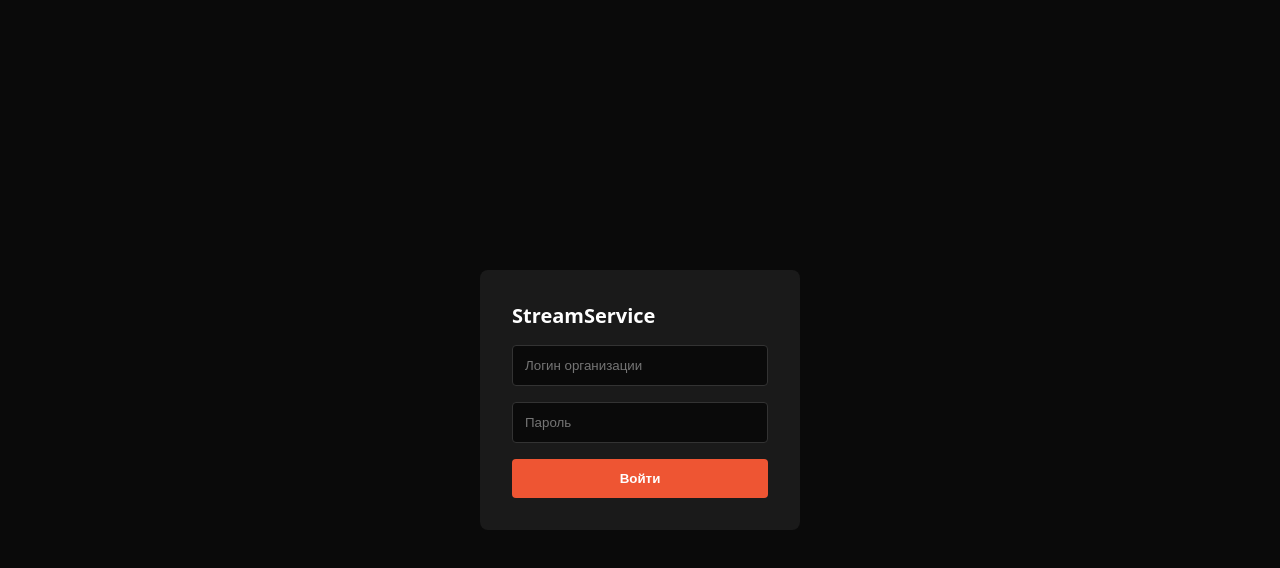
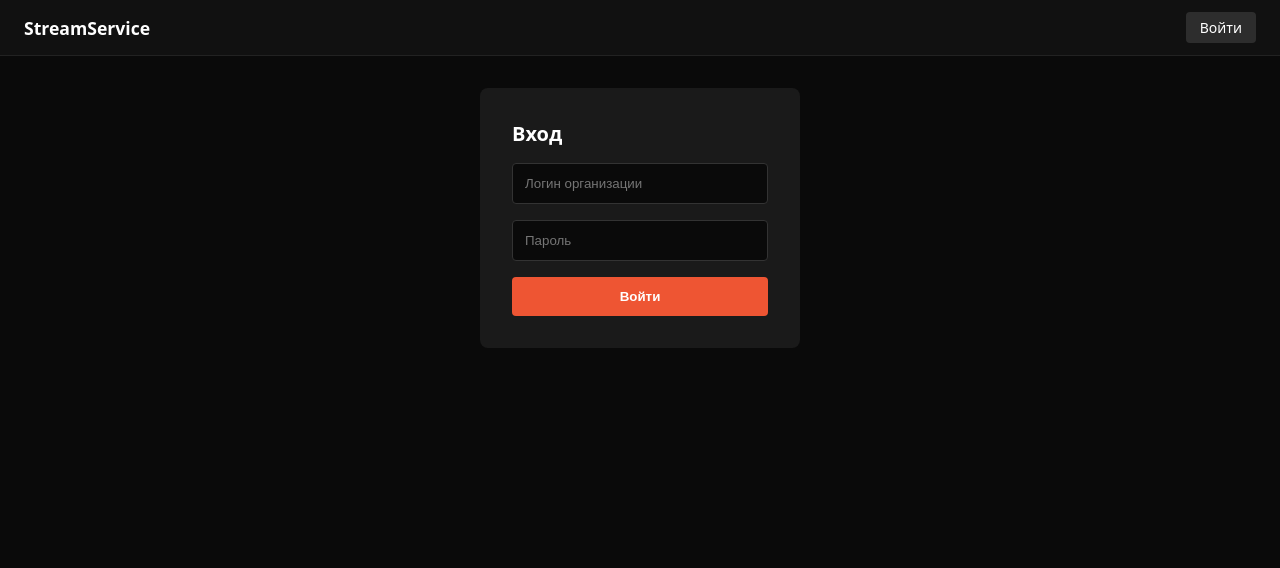
Before and after one commit to DEMest/StreamService, a Next.js app in the folder apps/web/: page /login in a window 1280 px wide. Shown: the top 568 px of the page. Built offline with nearby package versions, Linux system fonts and the light colour scheme; no server answers.

Commit message:
feat: add PublicLayout with header, two-section home page
Co-Authored-By: Claude Sonnet 4.6 <noreply@anthropic.com>

```diff
--- a/apps/web/src/app/admin/page.tsx
+++ b/apps/web/src/app/admin/page.tsx
@@ -2,6 +2,7 @@
 import { useState } from 'react';
 import { useMutation, useQuery, useQueryClient } from '@tanstack/react-query';
 import { api } from '@/lib/api';
+import { PublicLayout } from '@/components/PublicLayout';
 
 interface Org { id: string; slug: string; name: string; isActive: boolean; createdAt: string }
 
@@ -32,7 +33,8 @@ export default function AdminPage() {
   });
 
   return (
-    <div style={{ background: '#0a0a0a', minHeight: '100vh', color: '#fff', padding: '2rem', maxWidth: '900px', margin: '0 auto' }}>
+    <PublicLayout>
+    <div style={{ padding: '2rem', maxWidth: '900px', margin: '0 auto' }}>
       <div style={{ display: 'flex', justifyContent: 'space-between', alignItems: 'center', marginBottom: '2rem' }}>
         <h1 style={{ fontSize: '1.25rem', margin: 0 }}>Управление организациями</h1>
         <button onClick={() => setShowCreate((v) => !v)}
@@ -88,5 +90,6 @@ export default function AdminPage() {
         ))}
       </div>
     </div>
+    </PublicLayout>
   );
 }
--- a/apps/web/src/app/login/page.tsx
+++ b/apps/web/src/app/login/page.tsx
@@ -2,6 +2,7 @@
 import { useState } from 'react';
 import { useRouter } from 'next/navigation';
 import { api } from '@/lib/api';
+import { PublicLayout } from '@/components/PublicLayout';
 
 export default function LoginPage() {
   const router = useRouter();
@@ -25,21 +26,14 @@ export default function LoginPage() {
   }
 
   return (
-    <div style={{ display: 'flex', justifyContent: 'center', alignItems: 'center', height: '100vh', background: '#0a0a0a' }}>
+    <PublicLayout>
+      <div style={{ display: 'flex', justifyContent: 'center', alignItems: 'center', flex: 1, padding: '2rem' }}>
         <form onSubmit={handleSubmit} style={{ background: '#1a1a1a', padding: '2rem', borderRadius: '8px', width: '320px', display: 'flex', flexDirection: 'column', gap: '1rem' }}>
-        <h1 style={{ color: '#fff', margin: 0, fontSize: '1.25rem' }}>StreamService</h1>
-        <input
-          value={login} onChange={(e) => setLogin(e.target.value)}
-          placeholder="Логин организации"
-          style={{ padding: '0.75rem', borderRadius: '4px', border: '1px solid #333', background: '#0a0a0a', color: '#fff' }}
-          required
-        />
-        <input
-          type="password" value={password} onChange={(e) => setPassword(e.target.value)}
-          placeholder="Пароль"
-          style={{ padding: '0.75rem', borderRadius: '4px', border: '1px solid #333', background: '#0a0a0a', color: '#fff' }}
-          required
-        />
+          <h1 style={{ color: '#fff', margin: 0, fontSize: '1.25rem' }}>Вход</h1>
+          <input value={login} onChange={(e) => setLogin(e.target.value)} placeholder="Логин организации"
+            style={{ padding: '0.75rem', borderRadius: '4px', border: '1px solid #333', background: '#0a0a0a', color: '#fff' }} required />
+          <input type="password" value={password} onChange={(e) => setPassword(e.target.value)} placeholder="Пароль"
+            style={{ padding: '0.75rem', borderRadius: '4px', border: '1px solid #333', background: '#0a0a0a', color: '#fff' }} required />
           {error && <p style={{ color: '#ff4444', margin: 0, fontSize: '0.875rem' }}>{error}</p>}
           <button type="submit" disabled={loading}
             style={{ padding: '0.75rem', borderRadius: '4px', background: '#e53', color: '#fff', border: 'none', cursor: loading ? 'not-allowed' : 'pointer', fontWeight: 600 }}>
@@ -47,5 +41,6 @@ export default function LoginPage() {
           </button>
         </form>
       </div>
+    </PublicLayout>
   );
 }
--- /dev/null
+++ b/apps/web/src/components/Header.tsx
@@ -0,0 +1,36 @@
+'use client';
+import { useQuery } from '@tanstack/react-query';
+import Link from 'next/link';
+import { api } from '@/lib/api';
+
+interface Me { sub: string; role: string; orgSlug?: string }
+
+export function Header() {
+  const { data: me } = useQuery({
+    queryKey: ['me'],
+    queryFn: () => api.get<Me>('/v1/auth/me'),
+    retry: false,
+  });
+
+  return (
+    <header style={{ height: '56px', background: '#111', borderBottom: '1px solid #222', display: 'flex', alignItems: 'center', justifyContent: 'space-between', padding: '0 1.5rem', flexShrink: 0 }}>
+      <Link href="/" style={{ color: '#fff', textDecoration: 'none', fontWeight: 700, fontSize: '1.1rem' }}>
+        StreamService
+      </Link>
+      <div style={{ display: 'flex', gap: '1rem', alignItems: 'center' }}>
+        {me ? (
+          <>
+            <span style={{ color: '#888', fontSize: '0.875rem' }}>{me.orgSlug ?? 'admin'}</span>
+            <Link href="/dashboard" style={{ color: '#fff', textDecoration: 'none', background: '#2563eb', padding: '0.375rem 0.875rem', borderRadius: '4px', fontSize: '0.875rem' }}>
+              Студия
+            </Link>
+          </>
+        ) : (
+          <Link href="/login" style={{ color: '#fff', textDecoration: 'none', background: '#2d2d2d', padding: '0.375rem 0.875rem', borderRadius: '4px', fontSize: '0.875rem' }}>
+            Войти
+          </Link>
+        )}
+      </div>
+    </header>
+  );
+}
--- /dev/null
+++ b/apps/web/src/components/PublicLayout.tsx
@@ -0,0 +1,10 @@
+import { Header } from './Header';
+
+export function PublicLayout({ children }: { children: React.ReactNode }) {
+  return (
+    <div style={{ display: 'flex', flexDirection: 'column', minHeight: '100vh', background: '#0a0a0a', color: '#fff' }}>
+      <Header />
+      <main style={{ flex: 1 }}>{children}</main>
+    </div>
+  );
+}
```
Also changed, not shown: apps/web/src/app/page.tsx (+31 -10 lines). Lines whose indentation alone changed are shown as unchanged.
